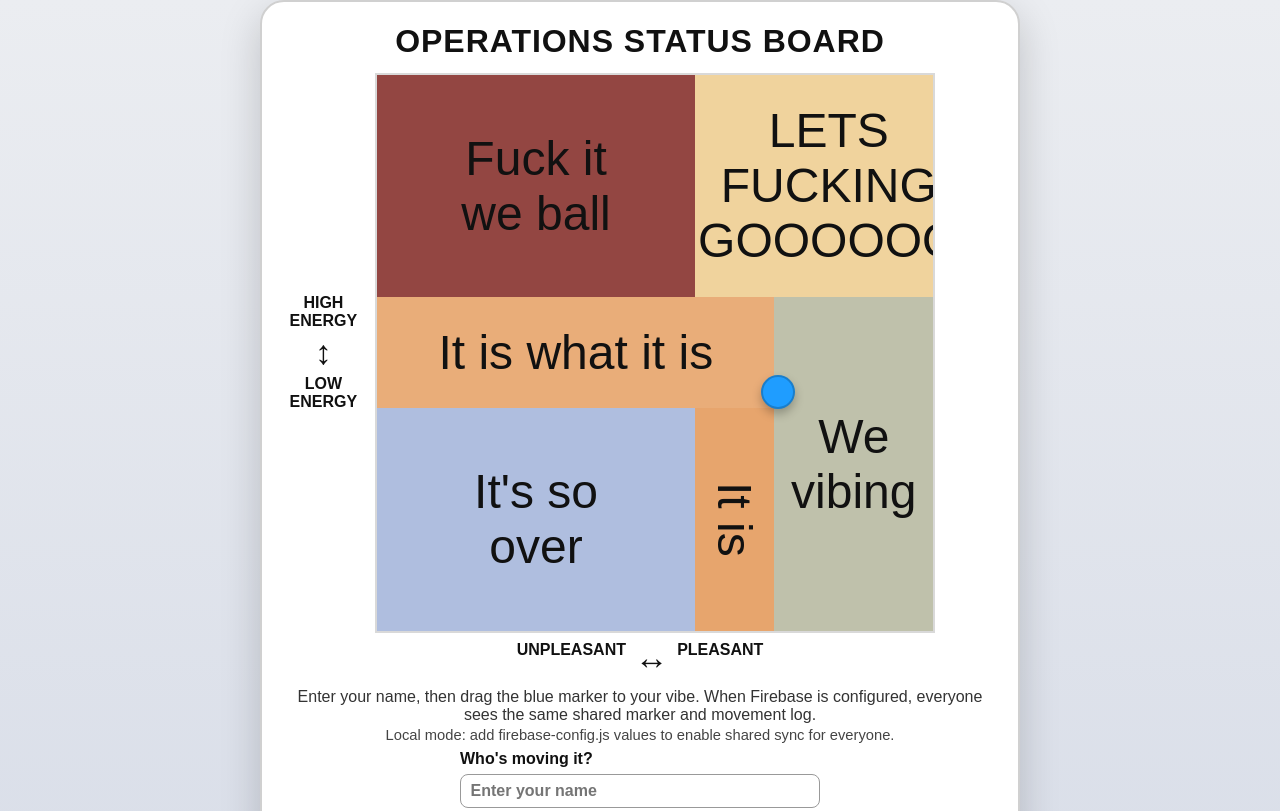
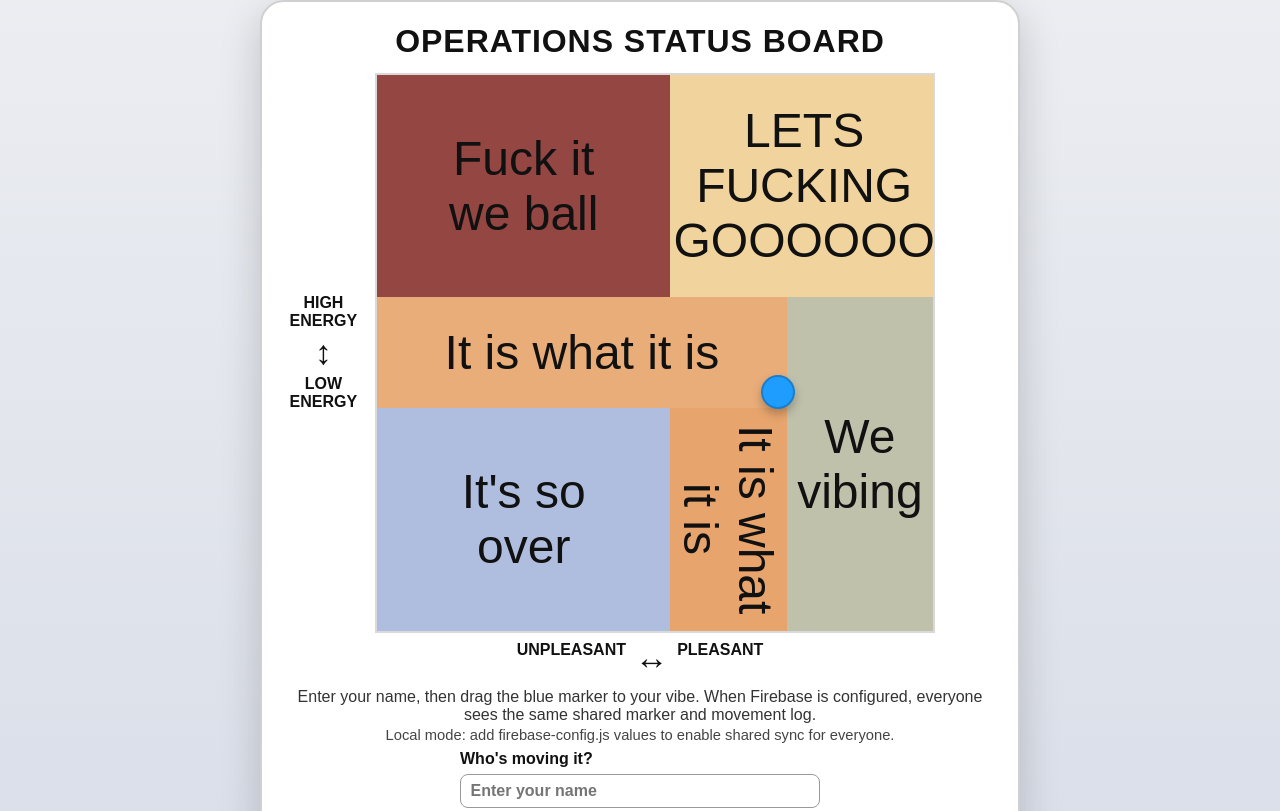
Before and after one commit to vitanzar2/Vibe-Meter, a plain HTML site: page index.html in a window 1280 px wide. Shown: the top 811 px of the page. Drawn offline with Linux system fonts and the light colour scheme.

Commit message:
Update index.html

```diff
--- a/index.html
+++ b/index.html
@@ -22,7 +22,7 @@
         <div class="cell c2"><span>LETS FUCKING<br/>GOOOOOO</span></div>
         <div class="cell c3"><span>It is what it is</span></div>
         <div class="cell c4"><span>It's so<br/>over</span></div>
-        <div class="cell c5"><span>It is</span></div>
+        <div class="cell c5"><span>It is what it is</span></div>
         <div class="cell c6"><span>We<br/>vibing</span></div>
 
         <button
```
